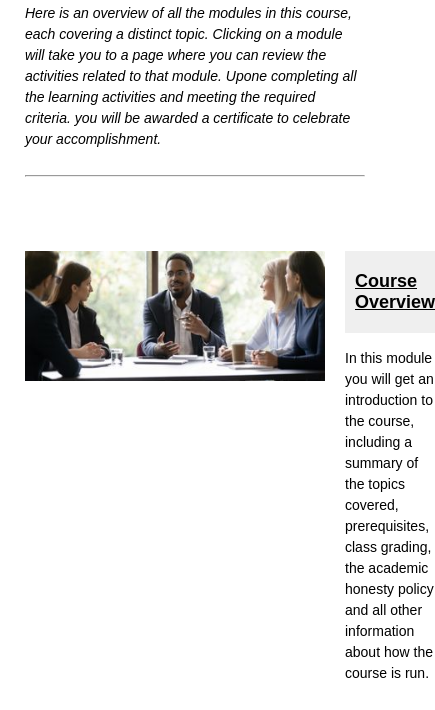
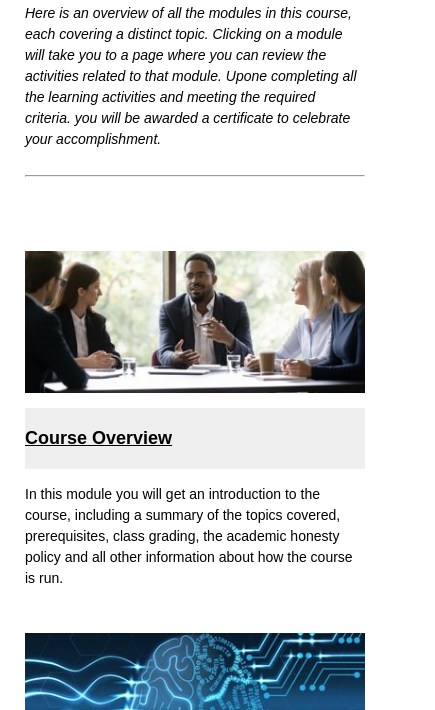
Before and after one commit to kofflernick/COLUMBIA-HTML-CHALLENGE, a plain HTML site: page index.html in a window 390 px wide. Shown: the part 102-812 px from the top of the page, 435 px wide, since content can reach past the window. Drawn offline with Linux system fonts and the light colour scheme.

Commit message:
responsive layout

```diff
--- a/index.html
+++ b/index.html
@@ -3,7 +3,7 @@
   <head>
     <title>COLUMBIA HTML CHALLENGE</title>
     <link rel="stylesheet" type="text/css" href="styles.css" />
-    <meta name="viewport" content="width=device-width, initial-scale=.5" />
+    <meta name="viewport" content="width=device-width, initial-scale=1.0" />
   </head>
   <body>
     <header>
--- a/styles.css
+++ b/styles.css
@@ -73,3 +73,19 @@ header {
   font-size: 14px;
   line-height: 1.5;
 }
+
+@media screen and (max-width: 768px) {
+  .module {
+    flex-direction: column;
+  }
+
+  .module-image {
+    width: 100%;
+    height: auto;
+    margin-right: 0;
+  }
+
+  .module-text h2 {
+    padding-left: 0;
+  }
+}
```
